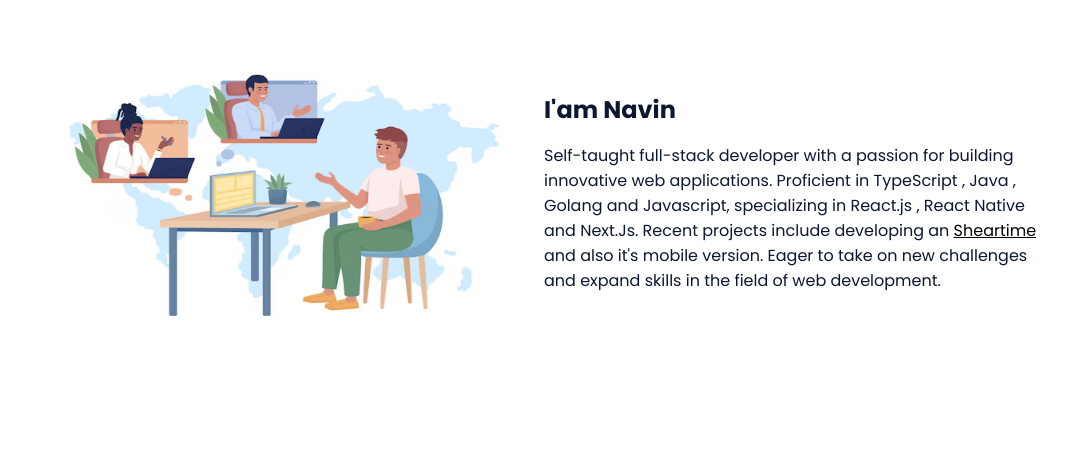
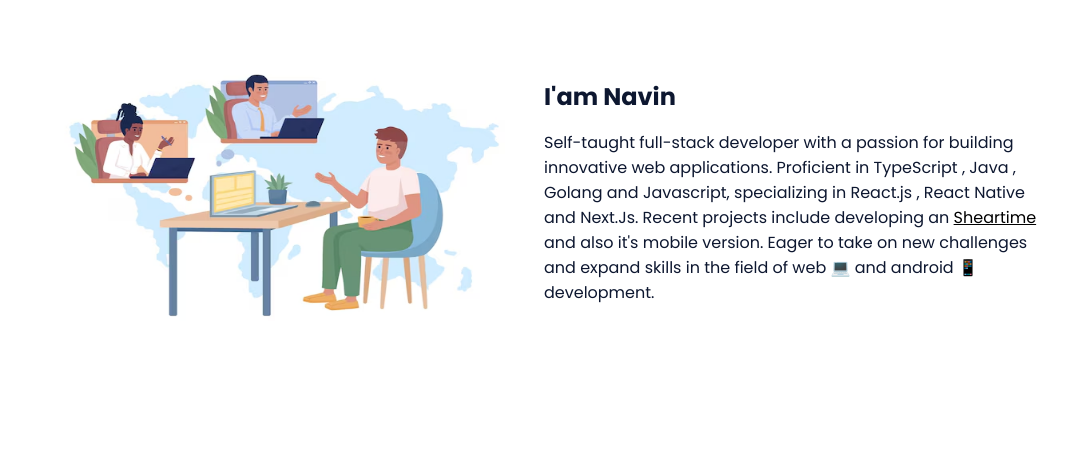
Before and after one commit to NAVIN0507/online-resume, a plain HTML site: page index.html in a window 1280 px wide. Shown: the part 684-1151 px from the top of the page, without its empty margins (96-1164 px from the left). Drawn offline with nearby package versions, Linux system fonts and the light colour scheme.

Commit message:
Little adjustment

```diff
--- a/index.html
+++ b/index.html
@@ -63,7 +63,7 @@
 
                     <div>
                         <h2 class="about__subtitle">I'am Navin</h2>
-                        <p class="about__text">Self-taught full-stack developer with a passion for building innovative web applications. Proficient in TypeScript , Java , Golang and Javascript, specializing in React.js , React Native and Next.Js. Recent projects include developing an <span><a href="https://sheartime.vercel.app/" style="text-decoration: underline; color:black;">Sheartime</a></span> and also it's mobile version. Eager to take on new challenges and expand skills in the field of web development.  </p>
+                        <p class="about__text">Self-taught full-stack developer with a passion for building innovative web applications. Proficient in TypeScript , Java , Golang and Javascript, specializing in React.js , React Native and Next.Js. Recent projects include developing an <span><a href="https://sheartime.vercel.app/" style="text-decoration: underline; color:black;">Sheartime</a></span> and also it's mobile version. Eager to take on new challenges and expand skills in the field of web 💻 and android 📱 development.  </p>
                     </div>
                 </div>
             </section>
```
